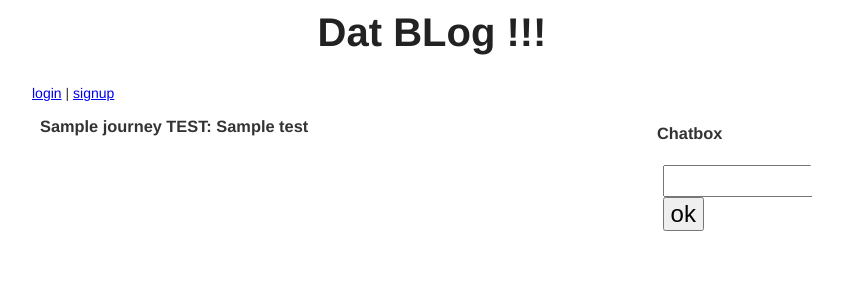
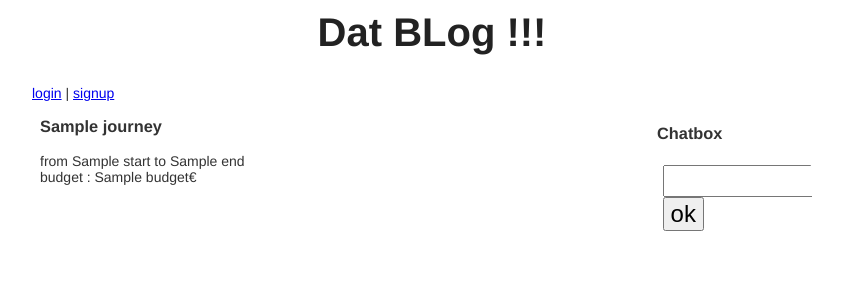
Before and after one commit to GuillaumeMante/Hackathon2013IL, a Python web app: template white-terra-413/templates/adventure.html in a window 1280 px wide. Shown: the top 300 px of the page, without its empty margins (208-1050 px from the left). Run offline with Jinja, Linux system fonts and the light colour scheme; the template is opened without the code that fills it: most values are stand-ins (such as "Sample title", 1, 10 or a date in 2020).

Commit message:
better accomodation

```diff
--- a/white-terra-413/templates/adventure.html
+++ b/white-terra-413/templates/adventure.html
@@ -17,7 +17,9 @@
 
 
  <div class="adventure-box" style="width:70%; margin-left:1%; float:left">
-		<h3>{{journey.name}} TEST: {{test}} </h3>
+		<h3>{{journey.name}}</h3>
+		<p>from {{journey.start}} to {{journey.end}}<br />
+		budget : {{journey.budget}}€</p>
 		{% for i in range(0,length) %}
 		<div class="step"><h6>Step {{i + 1}}</h6>
 			<h5>Accommodations</h5>
```
Also changed, not shown: white-terra-413/roadtrip.py (+1 -6 lines).
